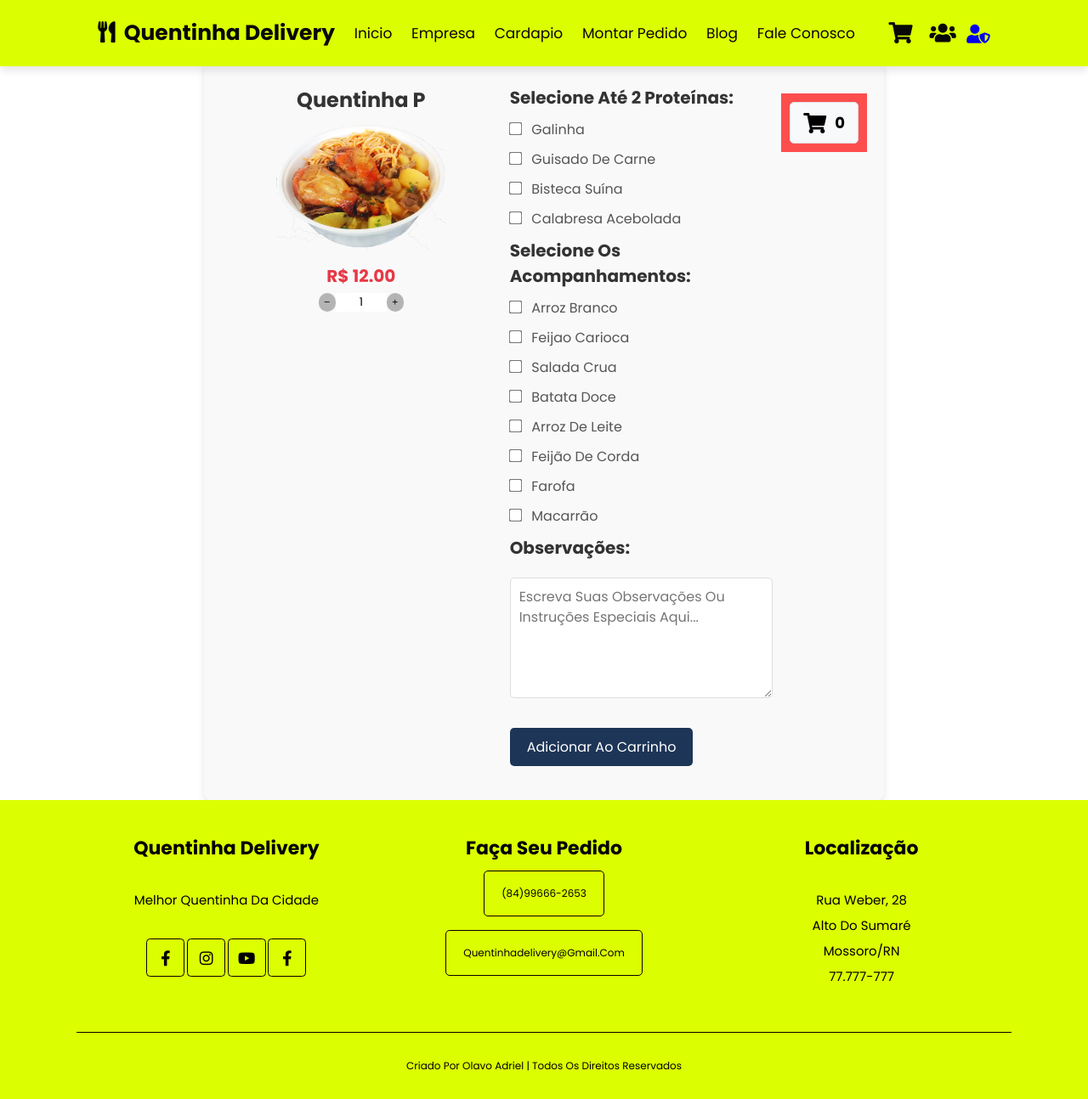
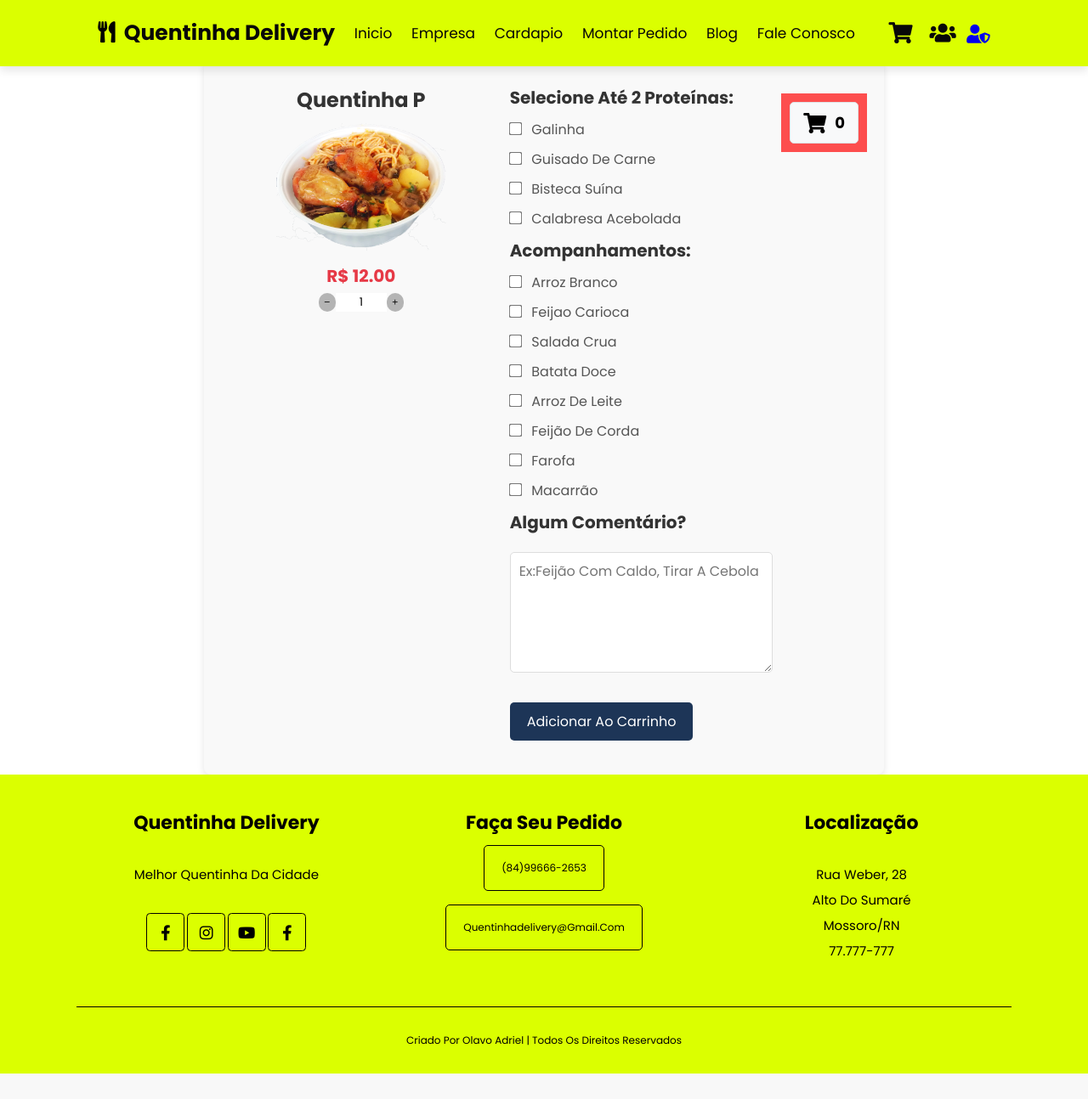
Before and after one commit to olavuwdev/qdelivery-django, a Django app: page /prod/1 in a window 1280 px wide. Shown: the whole page at 85% size. After the commit the page ends 1264 px from the top, so only its background shows below. Run offline with Django 5.2, Linux system fonts and the light colour scheme; data comes from the database, SQL or seed files in the repository; both versions use the stored data as it was after the commit; some libraries are stand-ins or nearby versions.

Commit message:
Alterado produto.html <h3>Algum comentário?</h3> e adicionado required

```diff
--- a/qdelivery/templates/produto.html
+++ b/qdelivery/templates/produto.html
@@ -31,16 +31,16 @@
                 </div>
             {% endfor %}
 
-            <h3>Selecione os Acompanhamentos:</h3>
+            <h3> Acompanhamentos:</h3>
             {% for acompanhamento in dados_produto.acompanhamentos %}
                 <div>
-                    <input type="checkbox" id="acompanhamento_{{ acompanhamento.id }}" name="acompanhamentos" value="{{ acompanhamento.id }}">
+                    <input type="checkbox" id="acompanhamento_{{ acompanhamento.id }}" name="acompanhamentos" value="{{ acompanhamento.id }}" required>
                     <label for="acompanhamento_{{ acompanhamento.id }}">{{ acompanhamento.nome }}</label>
                 </div>
             {% endfor %}
 
-            <h3>Observações:</h3>
-            <textarea wrap="off" cols="80" rows="5" name="observacoes"  placeholder="Escreva suas observações ou instruções especiais aqui..."></textarea>
+            <h3>Algum comentário?</h3>
+            <textarea wrap="off" cols="80" rows="5" name="observacoes"  placeholder="Ex:Feijão com caldo, tirar a cebola"></textarea>
 
             <button type="submit">Adicionar ao Carrinho</button>
         </form>
```
Also changed, not shown: db.sqlite3.
